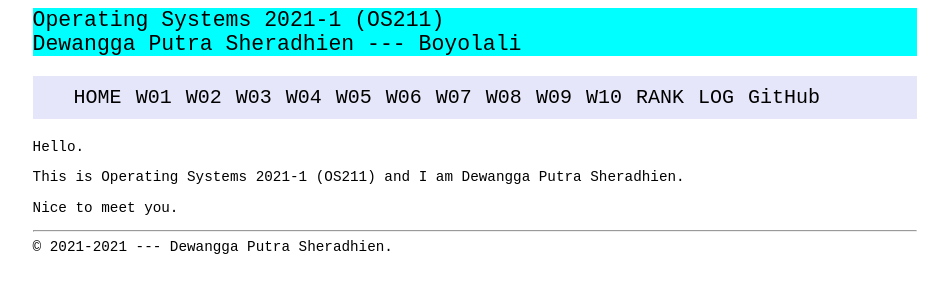
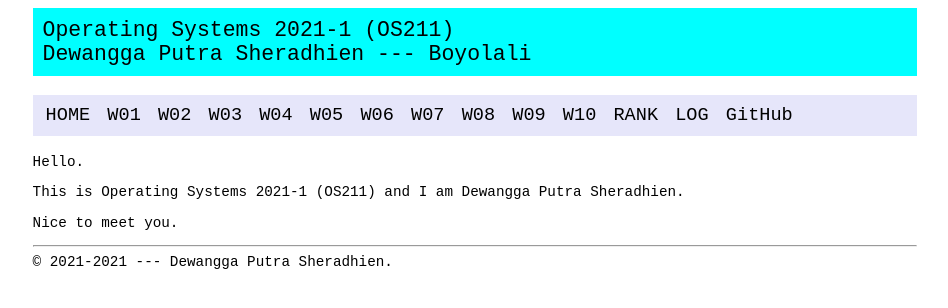
Before and after one commit to dewa251202/os211, a Jekyll site: the page built from index.md, in a window 1280 px wide. Shown: the top 308 px of the page, without its empty margins (165-1113 px from the left). Built offline with Jekyll 4.4.1, drawn with Linux system fonts in a browser that asks for light colours.

Commit message:
Customize GitHub Pages

```diff
--- a/assets/css/style.css
+++ b/assets/css/style.css
@@ -35,15 +35,17 @@
 
 .navbar {
   background-color: lavender;
-  color:            0;
-  font-size:        20px;
+  color:            black;
+  font-size:        1.3em;
+}
+
+.navbar ul {
+	padding-inline-start: 10px;
 }
 
 .navbar ul li {
-  display:        inline-block;
-  padding:        1px;
-  padding-top:    10px;
-  padding-bottom: 10px;
+  display: inline-block;
+  padding: 10px 3px;
 }
 
 .navbar ul li a {
@@ -54,6 +56,7 @@
 .main-header {
 	background-color: cyan;
 	font-size: 1.5em;
+	padding: 10px;
 }
 
 .main-section {
```
